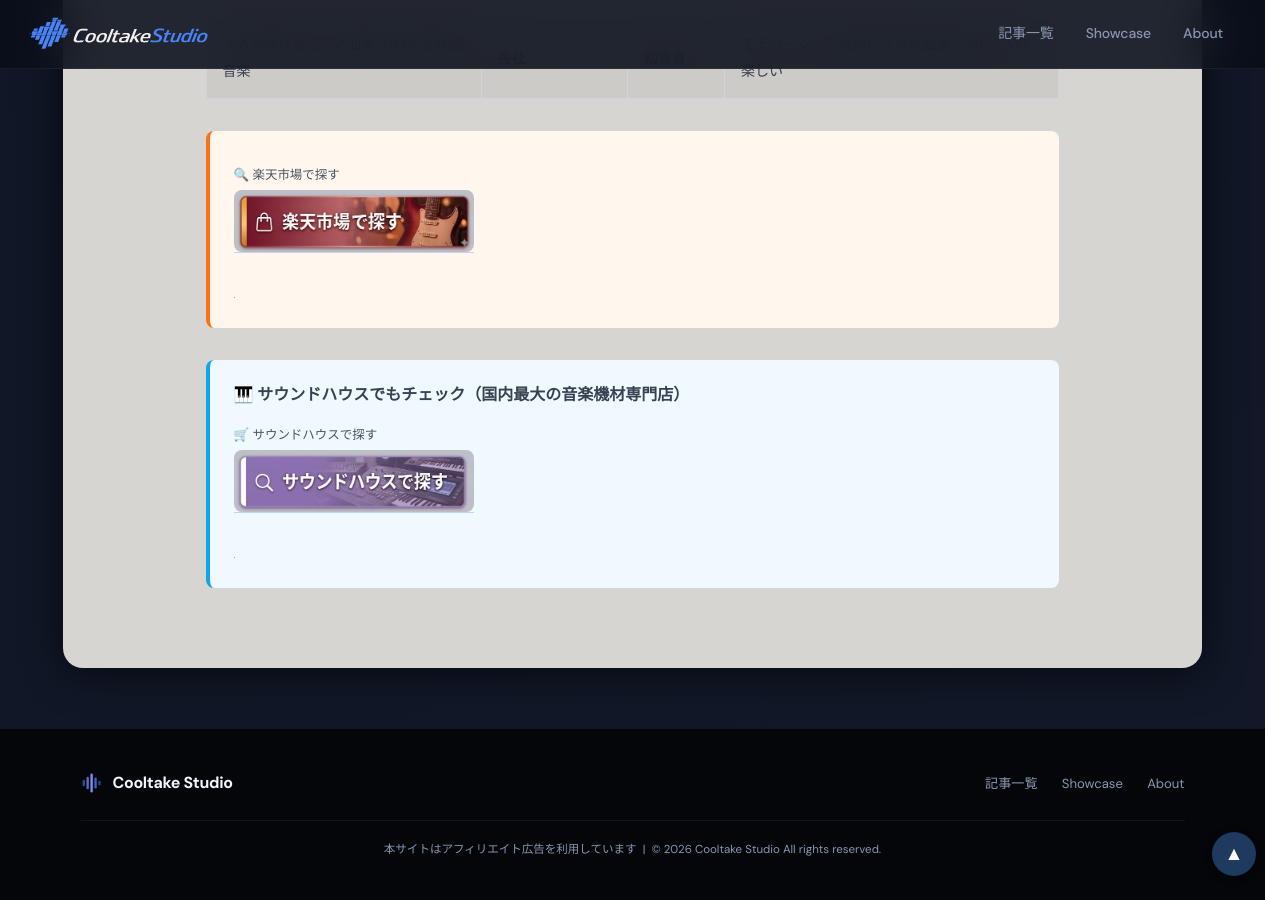
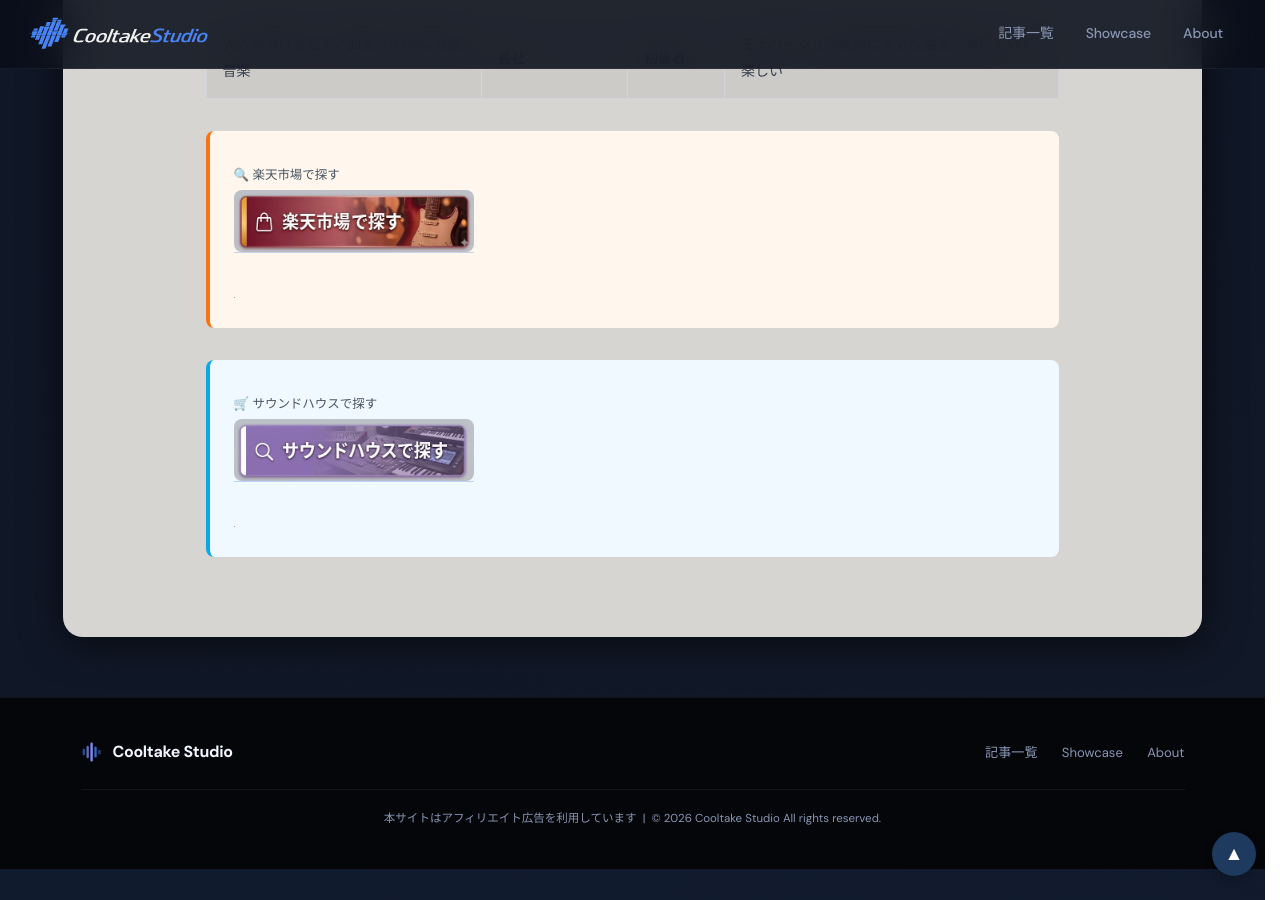
Before and after one commit to cooltake/cooltake-staging, a Jekyll site: the page built from _posts/2026-05-24-digital-piano-guide.md, in a window 1280 px wide and 900 px high, scrolled down 6644 px. Built offline with Jekyll 4.4.1, drawn with Linux system fonts in a browser that asks for light colours; some web fonts are replaced; grey boxes are pictures that could not be loaded.

Commit message:
style: remove CTA headline p tags in 2026-05-24-digital-piano-guide.md

```diff
--- a/_posts/2026-05-24-digital-piano-guide.md
+++ b/_posts/2026-05-24-digital-piano-guide.md
@@ -156,7 +156,6 @@
 </div>
 
 <div style="margin:2rem 0;padding:1.2rem 1.5rem;background:#f0f9ff;border-left:4px solid #0ea5e9;border-radius:8px;">
-<p style="margin:0 0 .6rem;font-weight:bold;font-size:1rem;">&#x1F3B9; サウンドハウスでもチェック（国内最大の音楽機材専門店）</p>
 <div style="margin:.8rem 0;"><span style="display:block;font-size:.78rem;color:#4b5563;margin-bottom:3px;margin-top:6px;">🛒 サウンドハウスで探す</span>
 <a href="https://h.accesstrade.net/sp/cc?rk=01001xqc00os63&url=https%3A%2F%2Fwww.soundhouse.co.jp%2Fsearch%2Findex%2F%3Fsearch_all%3D%E3%83%87%E3%82%B8%E3%82%BF%E3%83%AB%E3%83%94%E3%82%A2%E3%83%8E" rel="nofollow" referrerpolicy="no-referrer-when-downgrade" style="display:inline-block;text-decoration:none;"><img src="/assets/images/btn-soundhouse.jpg" alt="サウンドハウスで探す" width="240" style="height:auto;border-radius:8px;display:block;"></a></div>
 <img src="https://h.accesstrade.net/sp/rr?rk=01001xqc00os63" width="1" height="1" border="0" alt="" loading="lazy">
```
